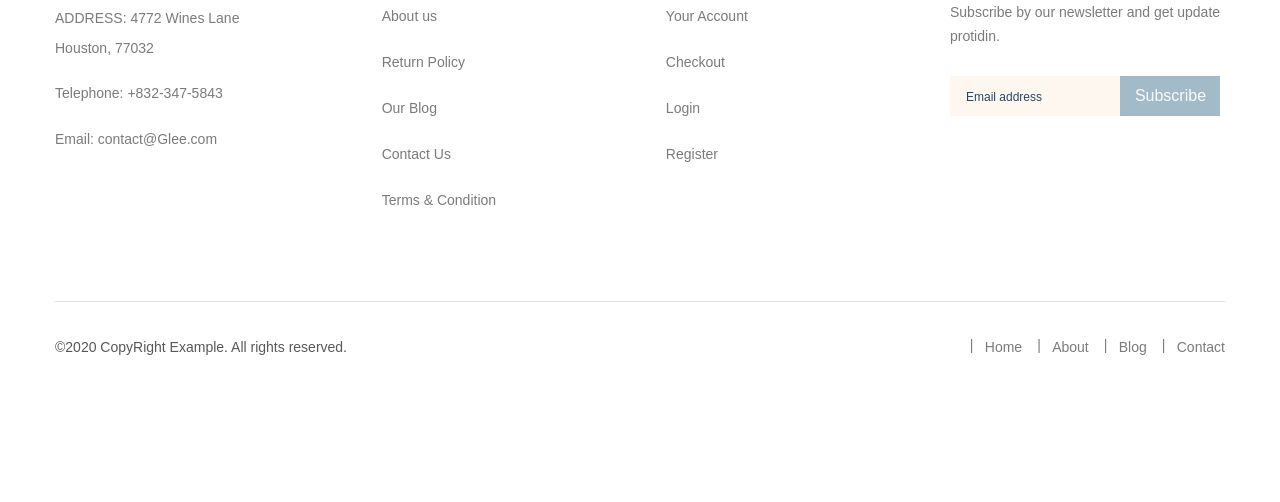
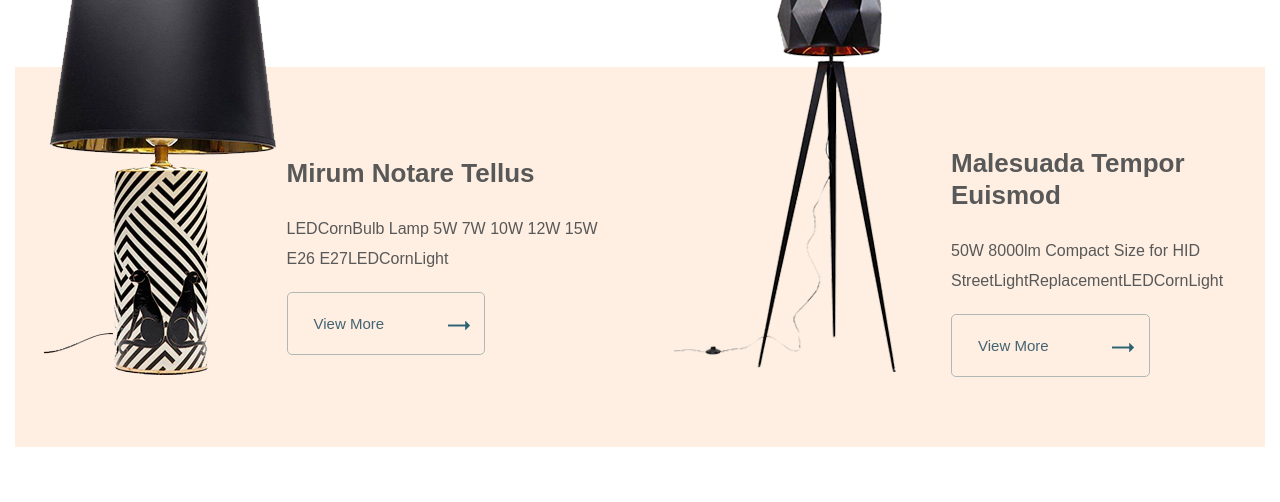
Before and after one commit to 37html/glee, a website: page app/index.html in a window 1280 px wide. Shown: the part 2434-2936 px from the top of the page. Before the commit the page ends 2826 px from the top, so only its background shows below. Drawn offline with nearby package versions, Linux system fonts and the light colour scheme; files that its build step writes are made by us from their sources; files whose address does not match are found by name.

Commit message:
added lamps-product section

```diff
--- a/app/index.html
+++ b/app/index.html
@@ -319,6 +319,44 @@
           </div>
         </div>
       </section>
+      <section class="lamps-product">
+        <div class="container">
+          <div class="lamps">
+            <div class="lamps__info">
+              <div class="lamps__info-images">
+                <img class="lamps__info-img" src="images/content/products/lamp-1.png" alt="lamp">
+              </div>
+              <div class="lamps__info-descr info-descr-1">
+                <h4 class="lamps__info-title">
+                  Mirum Notare Tellus
+                </h4>
+                <p class="lamps__info-text">
+                  LEDCornBulb Lamp 5W 7W 10W 12W 15W E26 E27LEDCornLight
+                </p>
+                <a class="lamps__info-link" href="#">
+                  View More
+                </a>
+              </div>
+            </div>
+            <div class="lamps__info">
+              <div class="lamps__info-images">
+                <img class="lamps__info-img" src="images/content/products/lamp-2.png" alt="lamp">
+              </div>
+              <div class="lamps__info-descr info-descr-2">
+                <h4 class="lamps__info-title">
+                  Malesuada Tempor Euismod
+                </h4>
+                <p class="lamps__info-text">
+                  50W 8000lm Compact Size for HID StreetLightReplacementLEDCornLight
+                </p>
+                <a class="lamps__info-link" href="#">
+                  View More
+                </a>
+              </div>
+            </div>
+          </div>
+        </div>
+      </section>
     </main>
     <footer class="footer">
       <div class="container">
--- a/app/scss/style.scss
+++ b/app/scss/style.scss
@@ -294,6 +294,7 @@
 
 .products-info{
   padding: 0;
+  margin-bottom: 190px;
 }
 
 .info{
@@ -404,6 +405,73 @@
   }
 }
 
+.lamps{
+  display: flex;
+  justify-content: space-between;
+  &__info{
+    display: flex;
+    justify-content: center;
+    width: 870px;
+    max-height: 380px;
+    background-color: #feefe2;
+  }
+  &__info-images{
+
+  }
+  &__info-title{
+    @extend %DMSans-700;
+    font-size: 26px;
+    line-height: 32px;
+    margin-bottom: 25px;
+  }
+  &__info-text{
+    @extend %Rubik-400;
+    font-size: 16px;
+    line-height: 30px;
+    margin-bottom: 35px;
+  }
+  &__info-descr{
+    max-width: 335px;
+  }
+  .info-descr-1{
+    padding-top: 90px;
+    padding-left: 10px;
+  }
+  .info-descr-2{
+    padding-top: 80px;
+    padding-left: 55px;
+  }
+  &__info-link{
+    @extend %btn;
+    background-color: transparent;
+    border: 1px solid #b3b7b5;
+    border-radius: 5px;
+    color: $title;
+    position: relative;
+  }
+  &__info-link::after{
+    content: "";
+    position: absolute;
+    background-image: url('../images/link-arrow-1.png');
+    width: 100%;
+    height: 100%;
+    background-repeat: no-repeat;
+    background-size: auto;
+    top: 28px;
+    left: 160px;
+  }
+  &__info-images{
+    display: flex;
+    align-items: center;
+    margin-bottom: 170px;
+  }
+}
+
+
+
+
+
+
 
 
 
```
Also changed, not shown: app/images/content/products/lamp-1.png (added), app/images/content/products/lamp-2.png (added), app/images/link-arrow-1.png (added).
